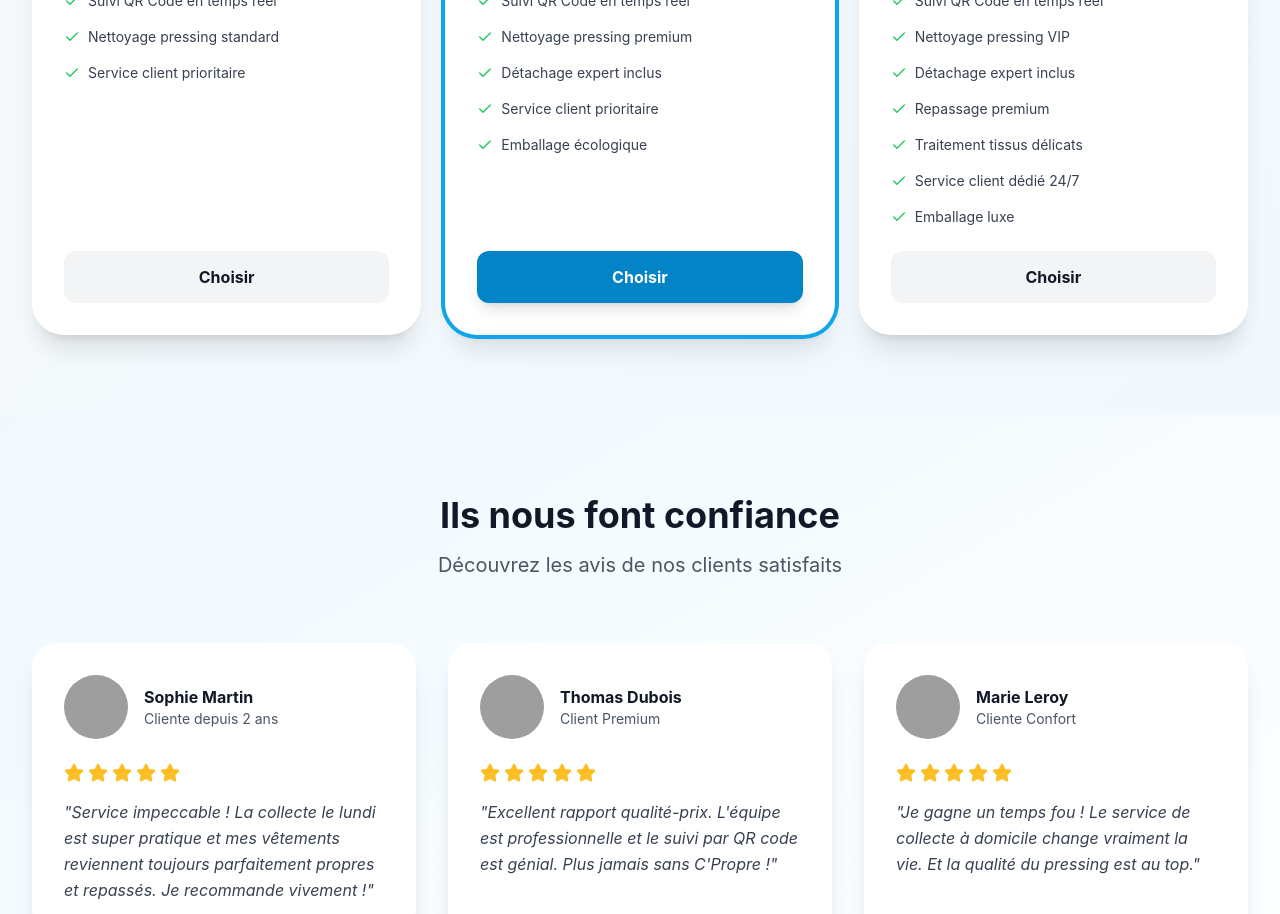
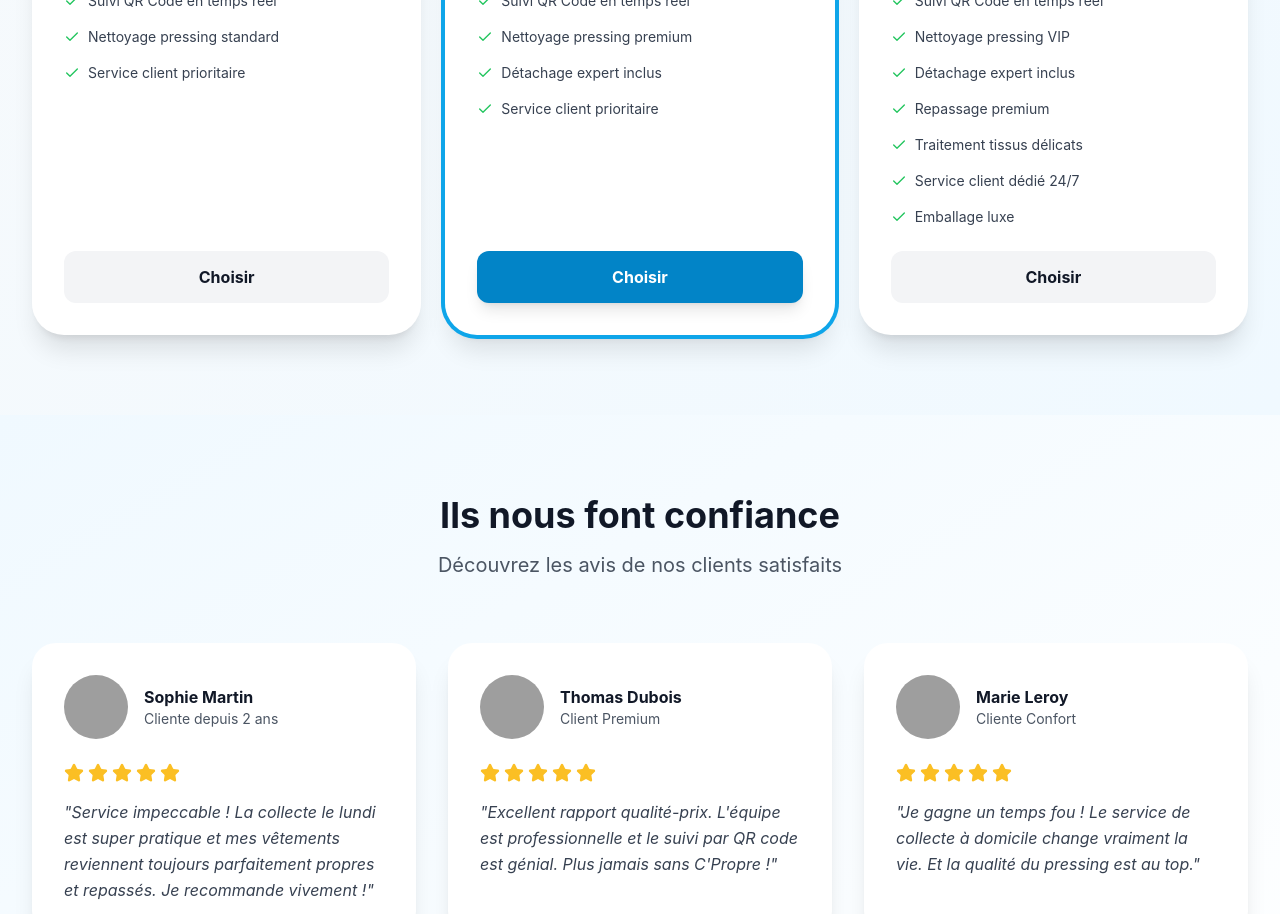
Before and after one commit to zekitml61-maker/sanane, a Next.js app: page / in a window 1280 px wide. Shown: the part 4600-5514 px from the top of the page. Built offline with nearby package versions, Linux system fonts and the light colour scheme; grey boxes are pictures that could not be loaded.

Commit message:
Remove: Suppression Emballage ecologique de Formule Confort
- Suppression feature Emballage ecologique
- Liste features simplifiee
- 7 features au lieu de 8

```diff
--- a/components/PricingToggle.tsx
+++ b/components/PricingToggle.tsx
@@ -83,7 +83,6 @@ export default function PricingToggle() {
         'Nettoyage pressing premium',
         'Détachage expert inclus',
         'Service client prioritaire',
-        'Emballage écologique',
       ],
       popular: true,
       type: 'subscription'
```
